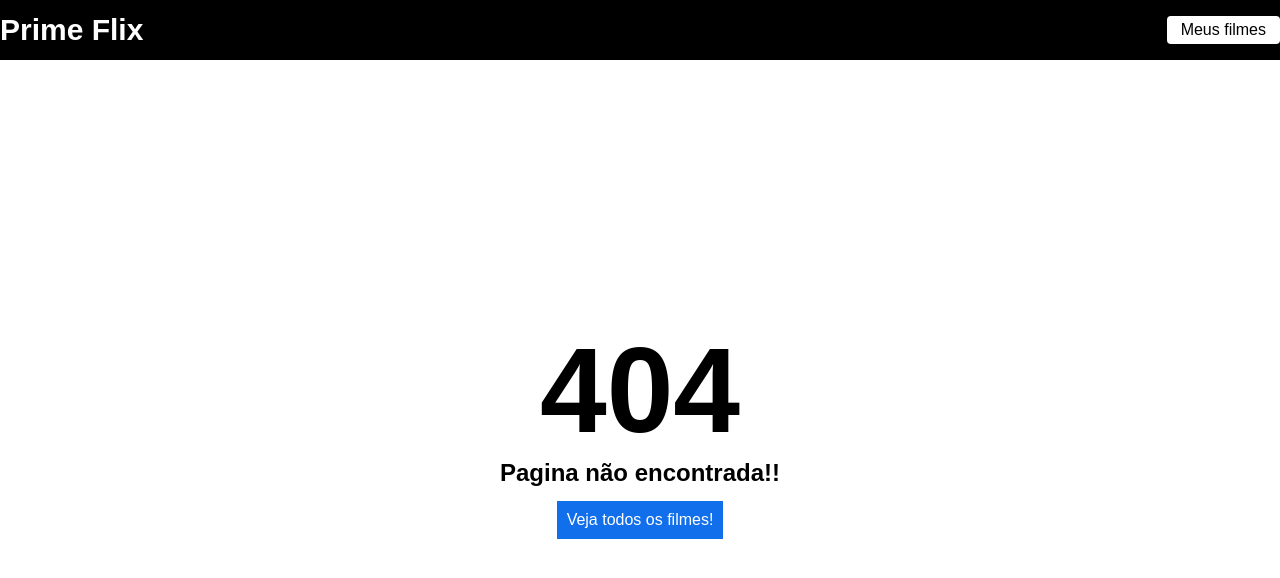
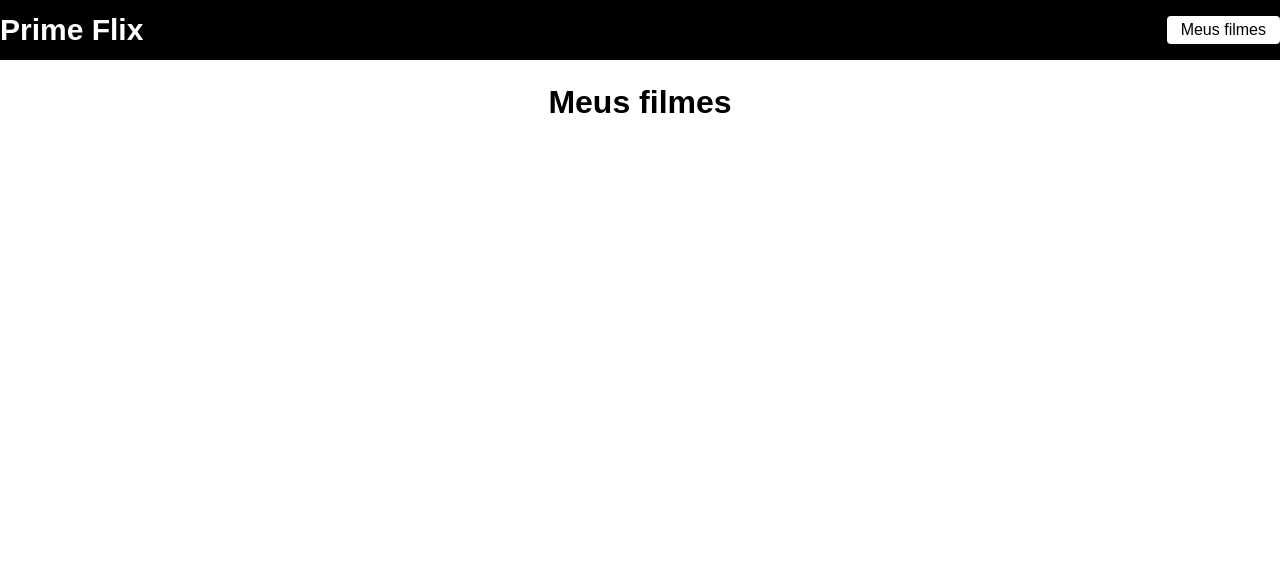
Before and after one commit to RaulCarloss/Projeto-Filme, a React (Create React App) app: page /favoritos in a window 1280 px wide. Before the commit this address had no page. Shown: the top 578 px of the page. Built offline with nearby package versions, Linux system fonts and the light colour scheme.

Commit message:
pagina de favoritos

```diff
--- /dev/null
+++ b/src/pages/Favoritos/favoritos.css
@@ -0,0 +1,38 @@
+.meus-filmes {
+    margin-top: 24px;
+    display: flex;
+    flex-direction: column;
+    align-items: center;
+}
+
+.meus-filmes h1 {
+    margin-bottom: 14px;
+}
+
+.meus-filmes span {
+    font-size: 18px;
+}
+
+.meus-filmes ul {
+    width: 720px;
+}
+
+.meus-filmes ul li {
+    list-style: none;
+    display: flex;
+    justify-content: space-between;
+    align-items: center;
+    margin-bottom: 14px;
+}
+
+.meus-filmes div {
+    display: flex;
+    justify-content: center;
+    align-items: center;
+}
+
+.meus-filmes div a {
+    text-decoration: none;
+    color: #116feb;
+    margin-right: 14px;
+}
--- /dev/null
+++ b/src/pages/Favoritos/index.js
@@ -0,0 +1,41 @@
+import { useEffect, useState } from 'react';
+import { Link } from 'react-router-dom';
+import './favoritos.css'
+
+function Favoritos(){
+    const [filmes, setFilmes] = useState([])
+
+    useEffect(()=>{
+
+        const minhaLista = localStorage.getItem("@primeFlix");
+        setFilmes(JSON.parse(minhaLista) || [])
+
+    }, [])
+
+
+
+    return(
+        <div className='meus-filmes'>
+            <h1>Meus filmes</h1>
+
+            <ul>
+                {filmes.map((item)=> {
+                    return(
+                        <li key={item.id}>
+
+                            <span>{item.title}</span>
+
+                            <div>
+                                <Link to={`/filme/${item.id}`}>Ver detalhes</Link>
+                                <button>Excluir</button>
+                            </div>
+
+                        </li>
+                    )
+                })}
+            </ul>
+        </div>
+    )
+}
+
+export default Favoritos;
--- a/src/routes.js
+++ b/src/routes.js
@@ -4,6 +4,7 @@
 import Filme from './pages/Filme';
 import Header from './components/Header'
 import Erro from "./pages/Erro";
+import Favoritos from "./pages/Favoritos";
 
 function RouteApp() {
     return(
@@ -12,6 +13,7 @@
             <Routes>
                 <Route path="/" element={ <Home/> } />
                 <Route path="/filme/:id" element={ <Filme/> } />
+                <Route path="/favoritos" element= { <Favoritos/> } />
 
                 <Route path="*" element={ <Erro/> }/>
             </Routes>
```
